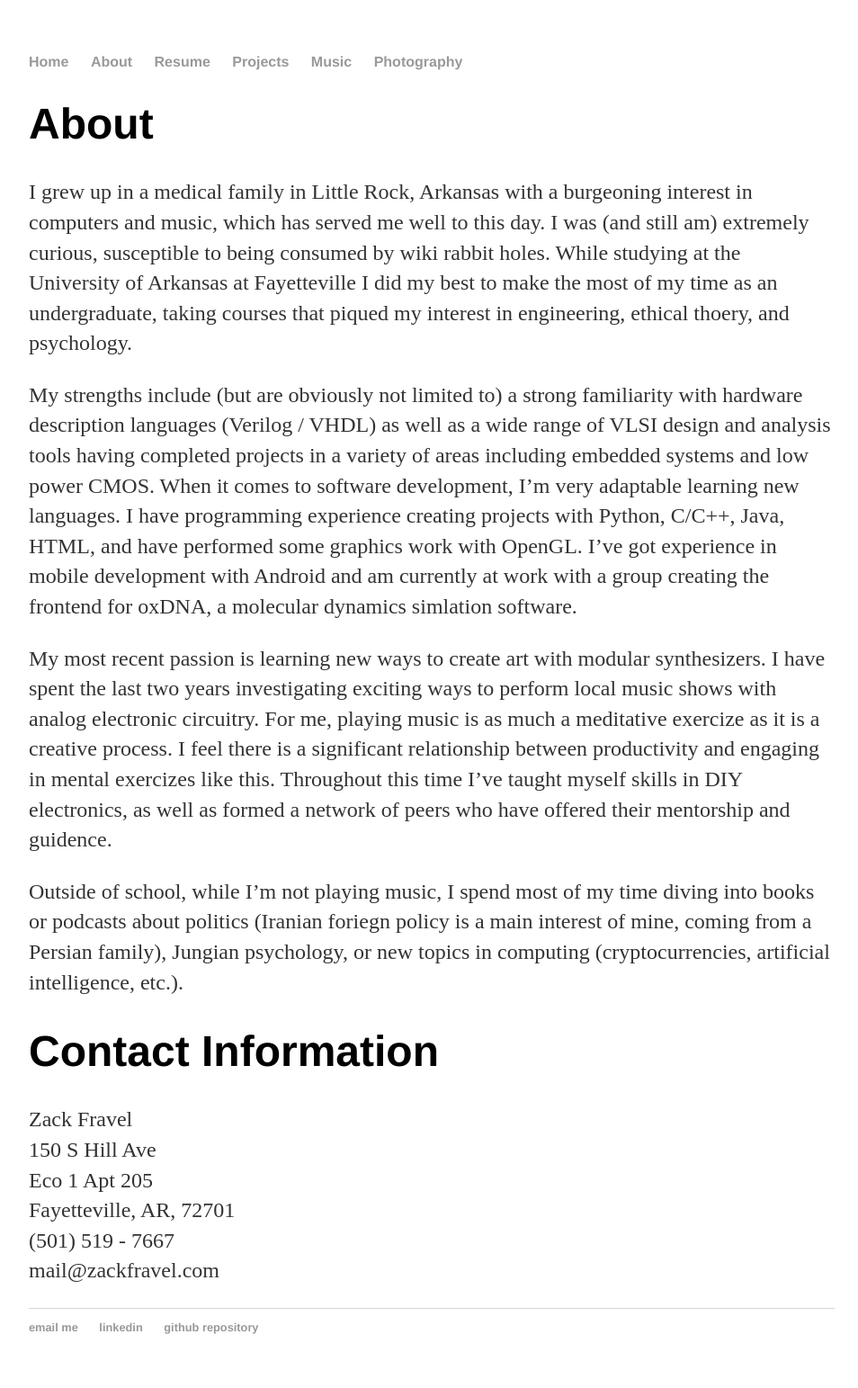
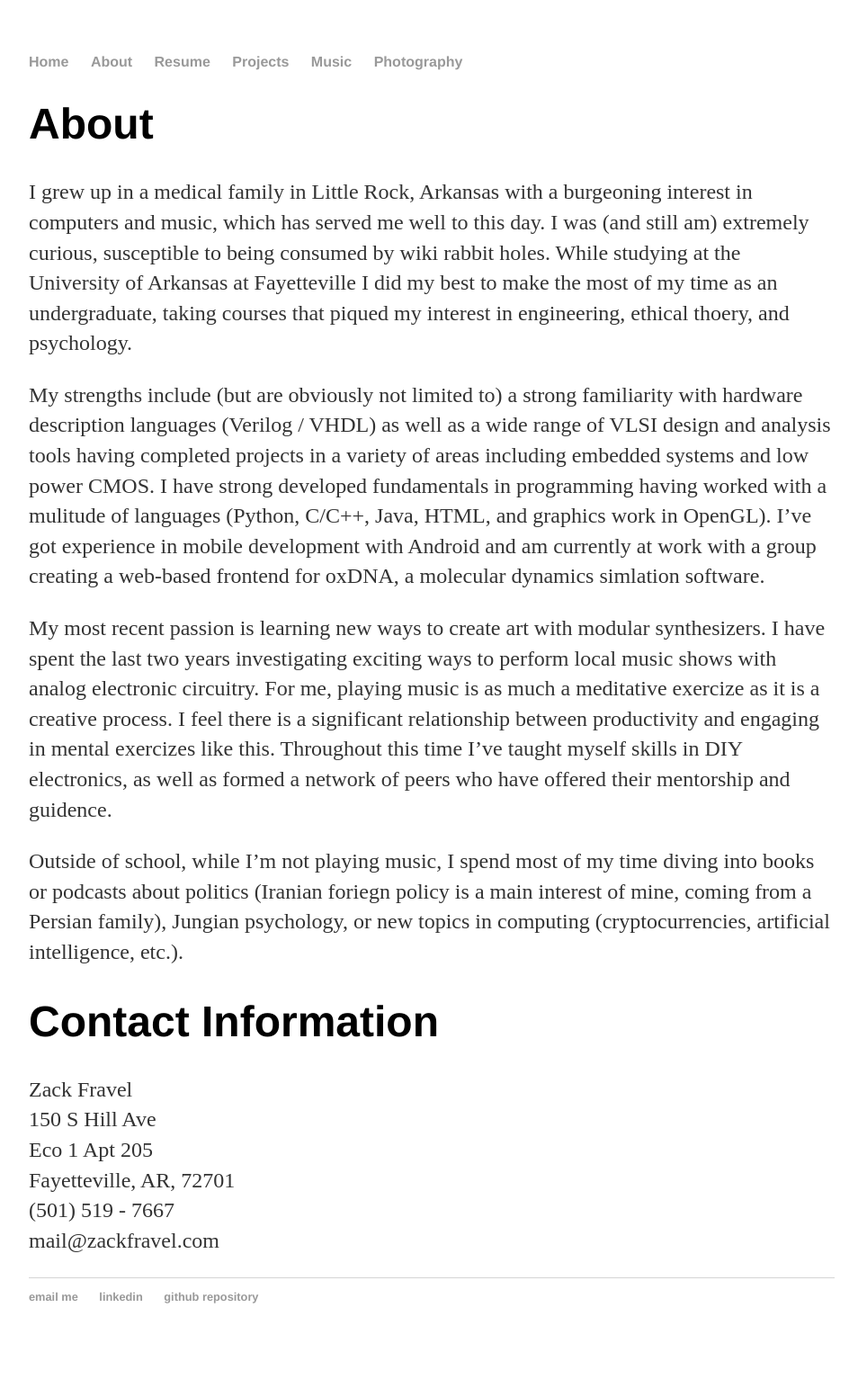
Before and after one commit to zackfravel/zackfravel.github.io, a Jekyll site: the page built from about/index.md, in a window 1280 px wide. Shown: the whole page at 90% size, without its empty margins (160-1114 px from the left). Built offline with Jekyll 4.4.1, drawn with Linux system fonts in a browser that asks for light colours; after the commit the page ends 1509 px from its top, so only the background shows below that.

Commit message:
Update index.md

```diff
--- a/about/index.md
+++ b/about/index.md
@@ -5,7 +5,7 @@
 # About
 I grew up in a medical family in Little Rock, Arkansas with a burgeoning interest in computers and music, which has served me well to this day. I was (and still am) extremely curious, susceptible to being consumed by wiki rabbit holes. While studying at the University of Arkansas at Fayetteville I did my best to make the most of my time as an undergraduate, taking courses that piqued my interest in engineering, ethical thoery, and psychology.
 
-My strengths include (but are obviously not limited to) a strong familiarity with hardware description languages (Verilog / VHDL) as well as a wide range of VLSI design and analysis tools having completed projects in a variety of areas including embedded systems and low power CMOS. When it comes to software development, I'm very adaptable learning new languages. I have programming experience creating projects with Python, C/C++, Java, HTML, and have performed some graphics work with OpenGL. I've got experience in mobile development with Android and am currently at work with a group creating the frontend for oxDNA, a molecular dynamics simlation software.
+My strengths include (but are obviously not limited to) a strong familiarity with hardware description languages (Verilog / VHDL) as well as a wide range of VLSI design and analysis tools having completed projects in a variety of areas including embedded systems and low power CMOS. I have strong developed fundamentals in programming having worked with a mulitude of languages (Python, C/C++, Java, HTML, and graphics work in OpenGL). I've got experience in mobile development with Android and am currently at work with a group creating a web-based frontend for oxDNA, a molecular dynamics simlation software.
 
 My most recent passion is learning new ways to create art with modular synthesizers. I have spent the last two years investigating exciting ways to perform local music shows with analog electronic circuitry. For me, playing music is as much a meditative exercize as it is a creative process. I feel there is a significant relationship between productivity and engaging in mental exercizes like this. Throughout this time I've taught myself skills in DIY electronics, as well as formed a network of peers who have offered their mentorship and guidence.
 
```
